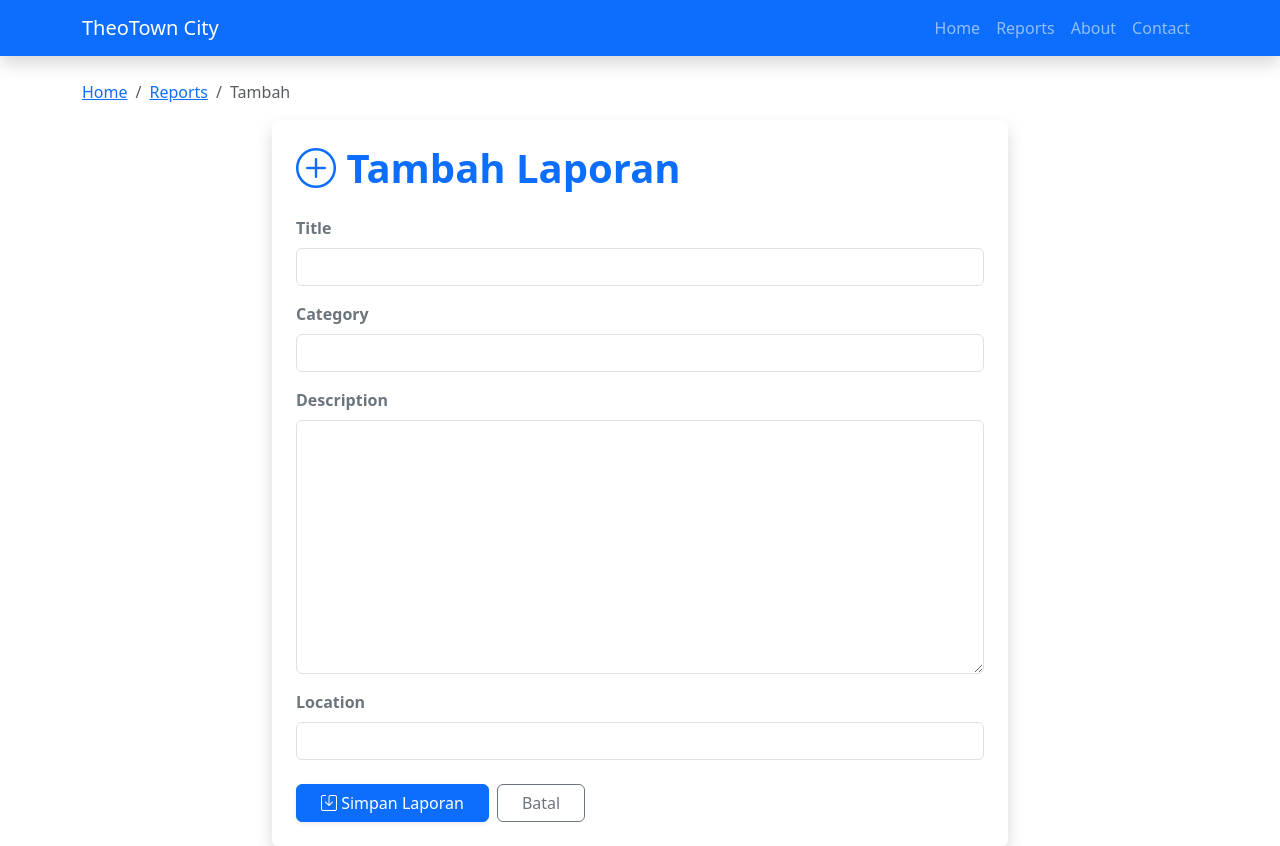
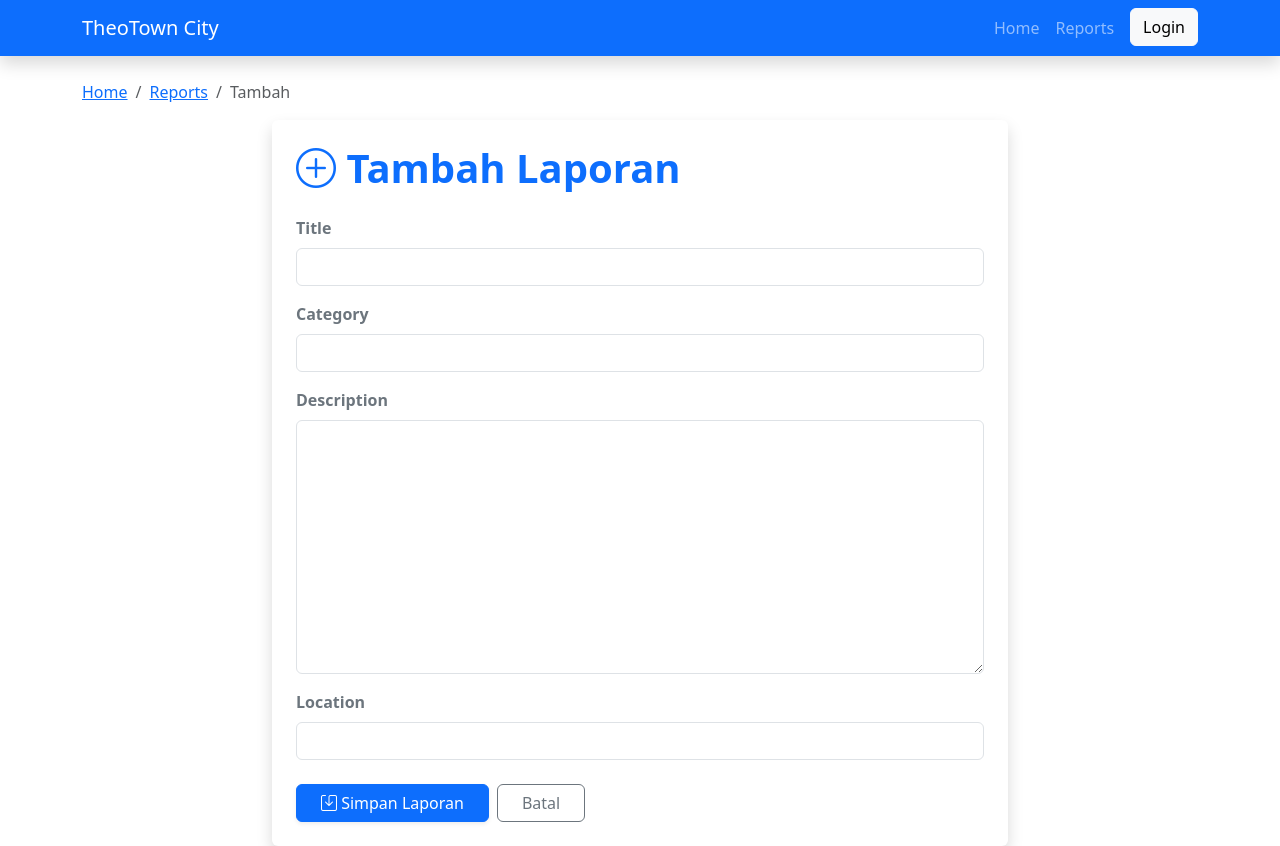
Before and after one commit to IET-Polinela/project-2026-wahyourbaeee, a Django app: page /add/ in a window 1280 px wide. Run offline with Django 5.2, Linux system fonts and the light colour scheme.

Commit message:
Implementasi Authentication (Login/Logout)

```diff
--- a/lab 1/WahyuTirtaW_24782096_iet_2026/WahyuTirtaW_24782096_iet_2026/settings.py
+++ b/lab 1/WahyuTirtaW_24782096_iet_2026/WahyuTirtaW_24782096_iet_2026/settings.py
@@ -125,3 +125,5 @@ USE_TZ = True
 STATIC_URL = 'static/'
 
 AUTH_USER_MODEL = 'usermanagement_24782096.User'
+LOGIN_REDIRECT_URL = 'list_reports' # Nama path daftar laporan
+LOGOUT_REDIRECT_URL = 'login'
--- a/lab 1/WahyuTirtaW_24782096_iet_2026/templates/base.html
+++ b/lab 1/WahyuTirtaW_24782096_iet_2026/templates/base.html
@@ -27,16 +27,32 @@
         </button>
         <div class="collapse navbar-collapse" id="navbarNav">
           <ul class="navbar-nav ms-auto">
-            <li class="nav-item"><a class="nav-link" href="/">Home</a></li>
             <li class="nav-item">
-              <a class="nav-link" href="/list/">Reports</a>
+              <a class="nav-link" href="{% url 'home' %}">Home</a>
             </li>
             <li class="nav-item">
-              <a class="nav-link" href="/about/">About</a>
+              <a class="nav-link" href="{% url 'list_reports' %}">Reports</a>
+            </li>
+
+            {% if user.is_authenticated %}
+            <li class="nav-item">
+              <span class="nav-link text-light fw-bold"
+                >Halo, {{ user.username }}</span
+              >
             </li>
             <li class="nav-item">
-              <a class="nav-link" href="/contacts/">Contact</a>
+              <form action="{% url 'logout' %}" method="post" class="d-inline">
+                {% csrf_token %}
+                <button type="submit" class="btn btn-outline-light ms-2">
+                  Logout
+                </button>
+              </form>
             </li>
+            {% else %}
+            <li class="nav-item">
+              <a class="btn btn-light ms-2" href="{% url 'login' %}">Login</a>
+            </li>
+            {% endif %}
           </ul>
         </div>
       </div>
```
Also changed, not shown: lab 1/WahyuTirtaW_24782096_iet_2026/usermanagement_24782096/froms.py (added, +8 -0 lines).
